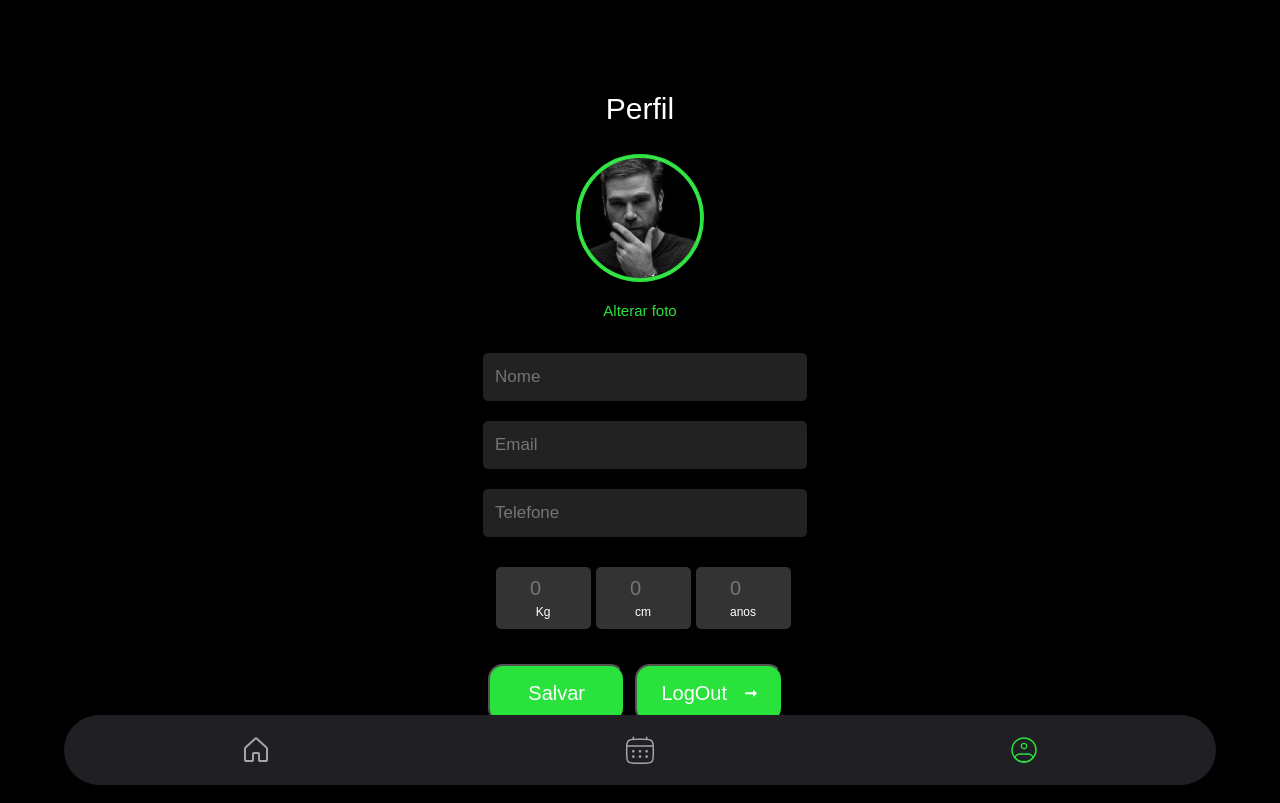
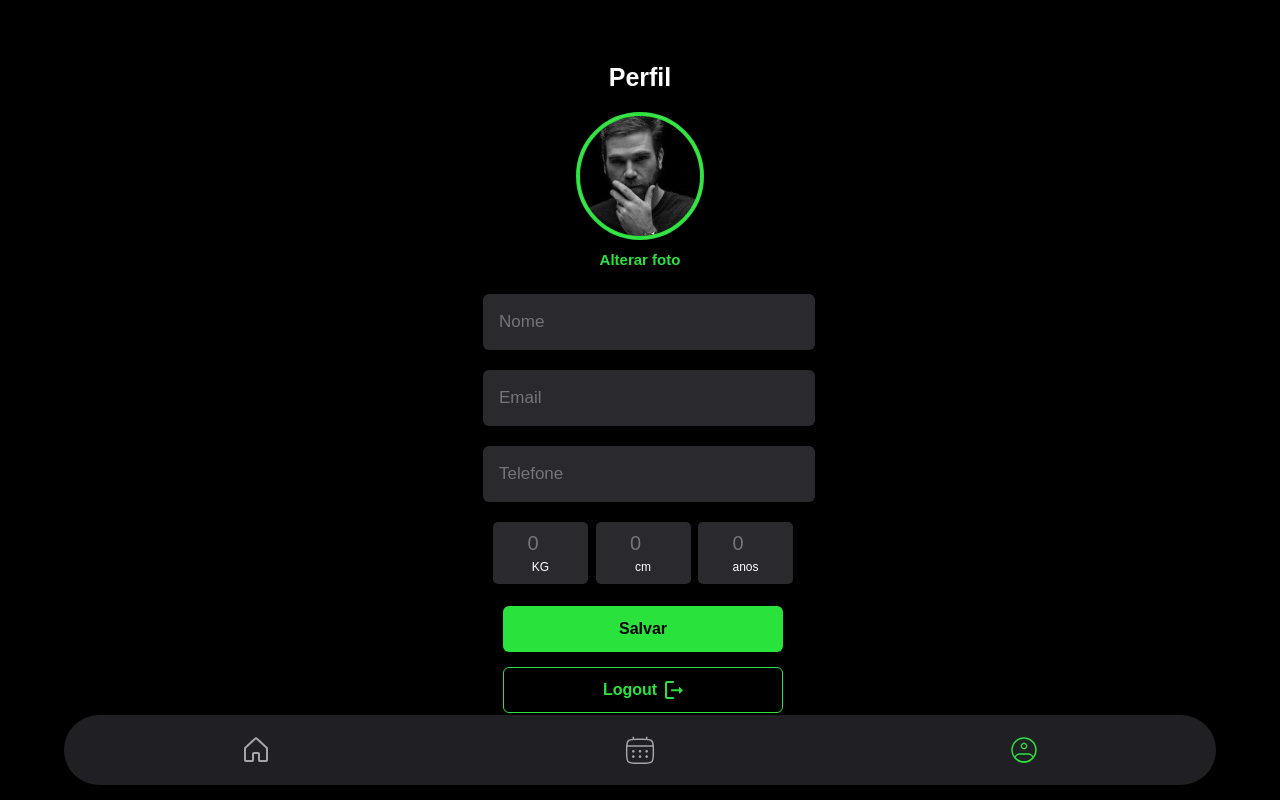
Before and after one commit to santosfg3/personal-trainer-hackaton, a Next.js app: page /perfil in a window 1280 px wide. Built offline with nearby package versions, Linux system fonts and the light colour scheme; no server answers; sample sign-in values are in the browser's storage.

Commit message:
Perfil Styles

```diff
--- a/src/pages/perfil.jsx
+++ b/src/pages/perfil.jsx
@@ -136,7 +136,7 @@ const Perfil = () => {
 
             />
             <label className={styles.label} htmlFor="peso">
-              Kg
+              KG
             </label>
           </div>
           <div className={styles.numericBox}>
@@ -179,10 +179,12 @@ const Perfil = () => {
             Salvar
           </button>
           <button className={styles.buttonLogOut} onClick={logOut}>
-            LogOut
-            <svg xmlns="http://www.w3.org/2000/svg" width="12" height="7" viewBox="0 0 12 7" fill="none">
-              <path d="M11.65 2.94154L8.86 0.151543C8.79045 0.0800948 8.70117 0.0310242 8.60357 0.0106113C8.50597 -0.00980157 8.4045 -0.000627518 8.31215 0.0369585C8.21979 0.0745445 8.14075 0.138833 8.08515 0.221597C8.02954 0.30436 7.99989 0.401834 8 0.501544V2.29154H1C0.45 2.29154 0 2.74154 0 3.29154C0 3.84154 0.45 4.29154 1 4.29154H8V6.08154C8 6.53154 8.54 6.75154 8.85 6.43154L11.64 3.64154C11.84 3.45154 11.84 3.13154 11.65 2.94154Z" fill="white"/>
+            Logout
+            <svg width="18" height="18" viewBox="0 0 18 18" fill="#29E33C" xmlns="http://www.w3.org/2000/svg">
+              <path d="M2 2H8C8.55 2 9 1.55 9 1C9 0.45 8.55 0 8 0H2C0.9 0 0 0.9 0 2V16C0 17.1 0.9 18 2 18H8C8.55 18 9 17.55 9 17C9 16.45 8.55 16 8 16H2V2Z" fill="#29E33C" />
+              <path d="M17.65 8.94154L14.86 6.15154C14.7905 6.08009 14.7012 6.03102 14.6036 6.01061C14.506 5.9902 14.4045 5.99937 14.3121 6.03696C14.2198 6.07454 14.1408 6.13883 14.0851 6.2216C14.0295 6.30436 13.9999 6.40183 14 6.50154V8.29154H7C6.45 8.29154 6 8.74154 6 9.29154C6 9.84154 6.45 10.2915 7 10.2915H14V12.0815C14 12.5315 14.54 12.7515 14.85 12.4315L17.64 9.64154C17.84 9.45154 17.84 9.13154 17.65 8.94154Z" fill="#29E33C" />
             </svg>
+
           </button>
         </div>
         <div>
--- a/src/styles/perfil.module.css
+++ b/src/styles/perfil.module.css
@@ -1,19 +1,18 @@
 .profileContainer {
+  height: 100vh;
   background-color: black;
   color: white;
-  font-family: Arial, sans-serif;
+  font-family: "Poppins", sans-serif;
+  display: flex;
   text-align: center;
-  padding: 20px;
-  height: 92vh;
-  display: flex;
   flex-direction: column;
-  justify-content: space-evenly;
   align-items: center;
-  padding-bottom: 47px;
 }
 
 .profileHeader {
-  font-size: 3em;
+  font-family: "Poppins", sans-serif;
+  font-size: 2.5rem;
+  font-weight: 600;
   margin-bottom: 20px;
   margin-top: 6.3rem;
 }
@@ -35,10 +34,11 @@
   color: #29e33c;
   cursor: pointer;
   font-size: 1.5em;
-  width: 85px;
+  width: 9rem;
   justify-content: center;
   align-items: center;
   margin-top: 1.1rem;
+  font-weight: 600;
 }
 
 .form {
@@ -51,28 +51,28 @@
 
 .formInput {
   width: 100%;
-  padding: 12px;
+  padding: 16px;
   margin: 10px 0;
   border: none;
-  border-radius: 5px;
+  border-radius: 6px;
   font-size: 1.7em;
   height: 24px;
   color: #c4c4cc;
   font-family: "Poppins", sans-serif;
-  background-color: rgb(35, 34, 34);
+  background-color: var(--card-color);
 }
 
 .numericContainer {
   display: flex;
-  justify-content: space-around;
-  margin-top: 20px;
+  justify-content: space-between;
+  margin-top: 1rem;
   width: 100%;
   max-width: 400px;
   padding-left: 10px;
 }
 
 .numericBox {
-  background-color: #333;
+  background-color: var(--card-color);
   padding: 10px;
   border-radius: 5px;
   width: 25%;
@@ -80,10 +80,11 @@
   display: flex;
   flex-direction: column;
   align-items: center;
-
+  font-family: "Poppins", sans-serif;
 }
 
 .numericInput {
+  font-family: "Poppins", sans-serif;
   background: none;
   border: none;
   color: #C4C4CC;
@@ -99,22 +100,46 @@
 
 .dobleButton {
   display: flex;
-  gap: 10px;
-  margin-left: 5px;
+  flex-direction: column;
+  justify-content: center;
+  align-items: center;
+  margin-left: 2rem;
 }
 
-.buttonLogOut, .buttonSave {
+.buttonSave {
   display: flex;
-  width: 250px;
-  padding: 16px 24px;
   justify-content: center;
   align-items: center;
-  gap: 10px;
-  border-radius: 15px;
-  background: #29e33c;
-  margin-top: 35px;
-  font-size: 2em;
-  color: white;
+  width: 100%;
+  height: 4.6rem;
+  padding: 1.6rem;
+  margin-top: 2.2rem;
+  background: var(--primary-color);
+  color: #000;
+  border: none;
+  border-radius: 0.6rem;
+  cursor: pointer;
+  font-family: "Poppins", sans-serif;
+  font-weight: 700;
+  font-size: 1.6rem;
+}
+
+.buttonLogOut{
+  display: flex;
+  justify-content: center;
+  align-items: center;
+  width: 100%;
+  height: 4.6rem;
+  padding: 1.6rem;
+  margin-top: 1.5rem;
+  background: transparent;
+  color: var(--primary-color);
+  border: 1px solid var(--primary-color);
+  border-radius: 0.6rem;
+  cursor: pointer;
+  font-family: "Poppins", sans-serif;
+  font-weight: 700;
+  font-size: 1.6rem;
 }
 
 .buttonLogOut:active {
```
Also changed, not shown: public/icons/LogoutIcon.svg (added).
